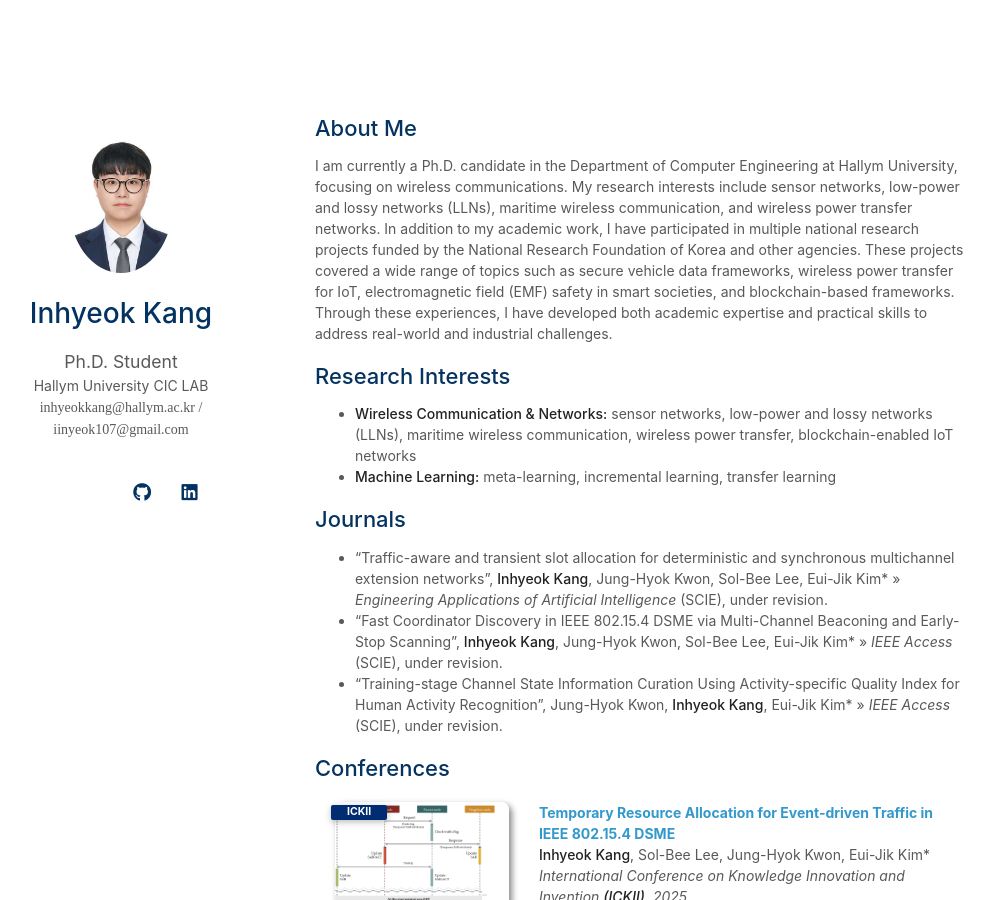
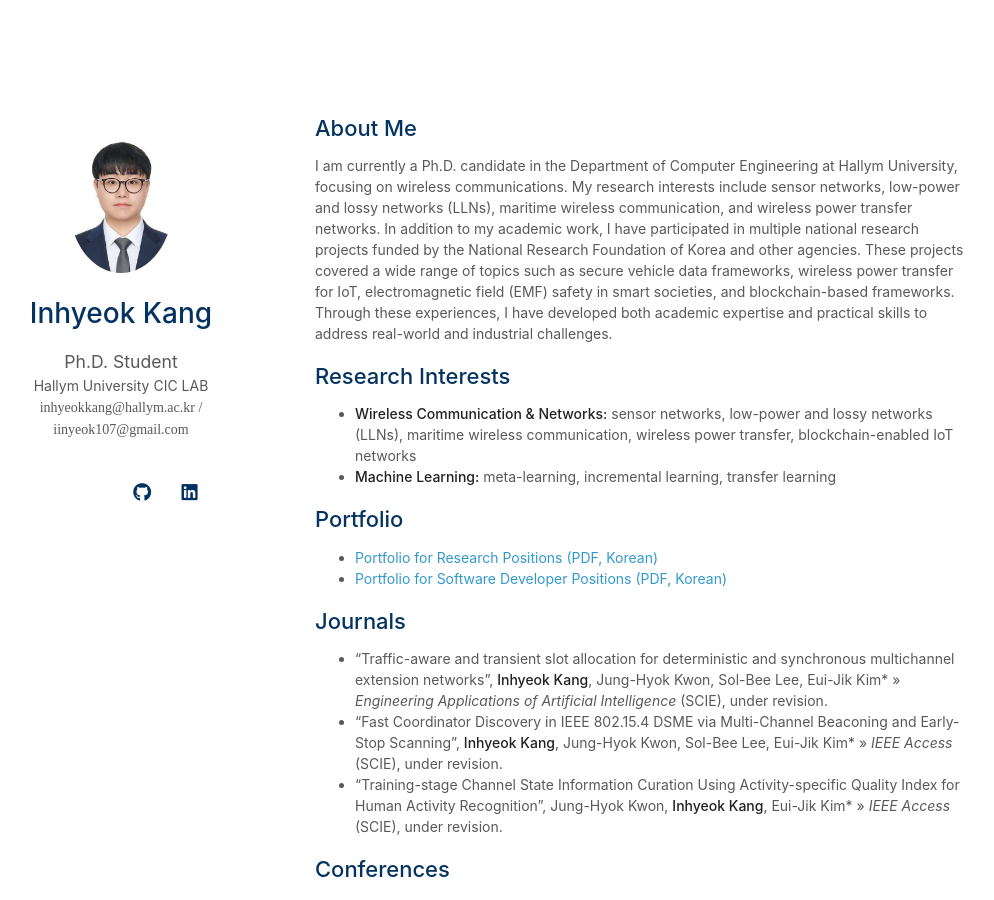
Before and after one commit to InhyeokKang/inhyeokkang.github.io, a Jekyll site: the page built from index.md, in a window 1280 px wide and 900 px high. Shown: the whole window, without its empty margins (155-1149 px from the left). Built offline with Jekyll 4.4.1, drawn with Linux system fonts in a browser that asks for light colours; a style sheet for code colours, icons or effects is not loaded; our own code applies the rules of GitHub Pages for plain Markdown files.

Commit message:
Add research and developer portfolios to the homepage
Publish the two position-specific portfolio PDFs and link them from a
new Portfolio section between Research Interests and Journals.

Co-Authored-By: Claude Fable 5 <noreply@anthropic.com>
Claude-Session: https://claude.ai/code/session_01DCj4q1e7su1q56vf8N5oyp

```diff
--- a/index.md
+++ b/index.md
@@ -10,6 +10,11 @@ I am currently a Ph.D. candidate in the Department of Computer Engineering at Ha
 
 - **Wireless Communication & Networks:** sensor networks, low-power and lossy networks (LLNs), maritime wireless communication, wireless power transfer, blockchain-enabled IoT networks
 - **Machine Learning:** meta-learning, incremental learning, transfer learning
+
+## Portfolio
+
+- <a href="./assets/files/portfolio_research.pdf" target="_blank">Portfolio for Research Positions (PDF, Korean)</a>
+- <a href="./assets/files/portfolio_developer.pdf" target="_blank">Portfolio for Software Developer Positions (PDF, Korean)</a>
 
 ## Journals
 
```
Also changed, not shown: 2 other files.
